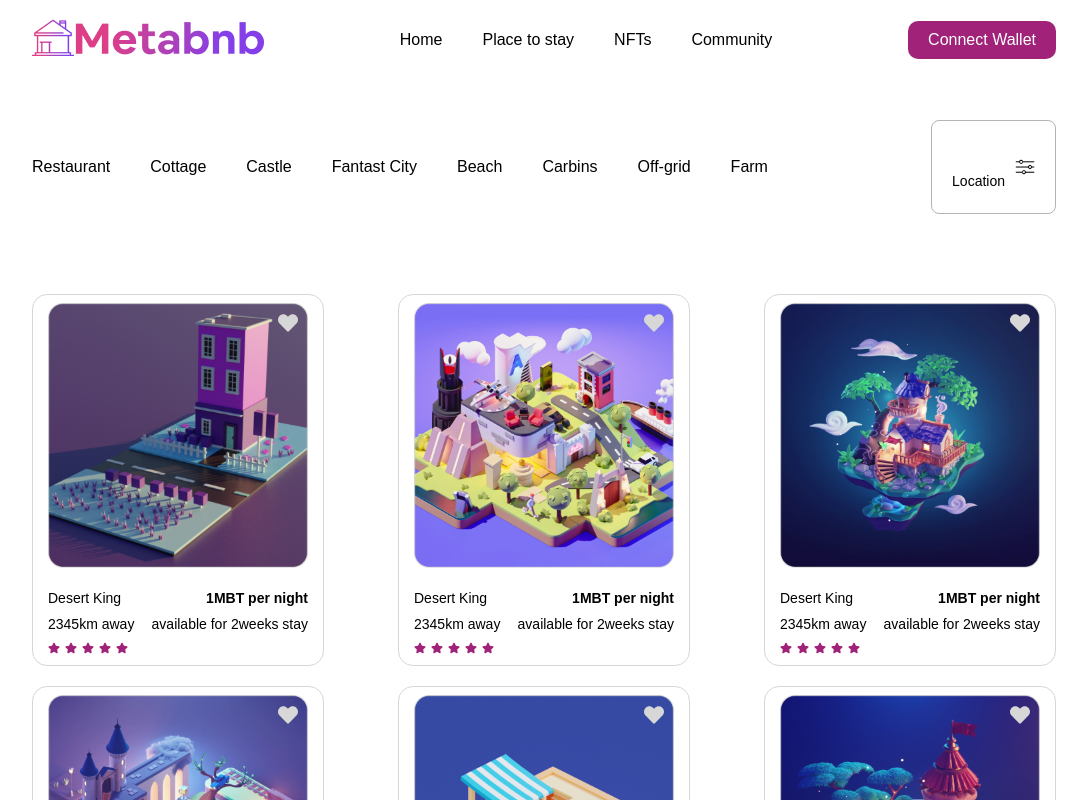
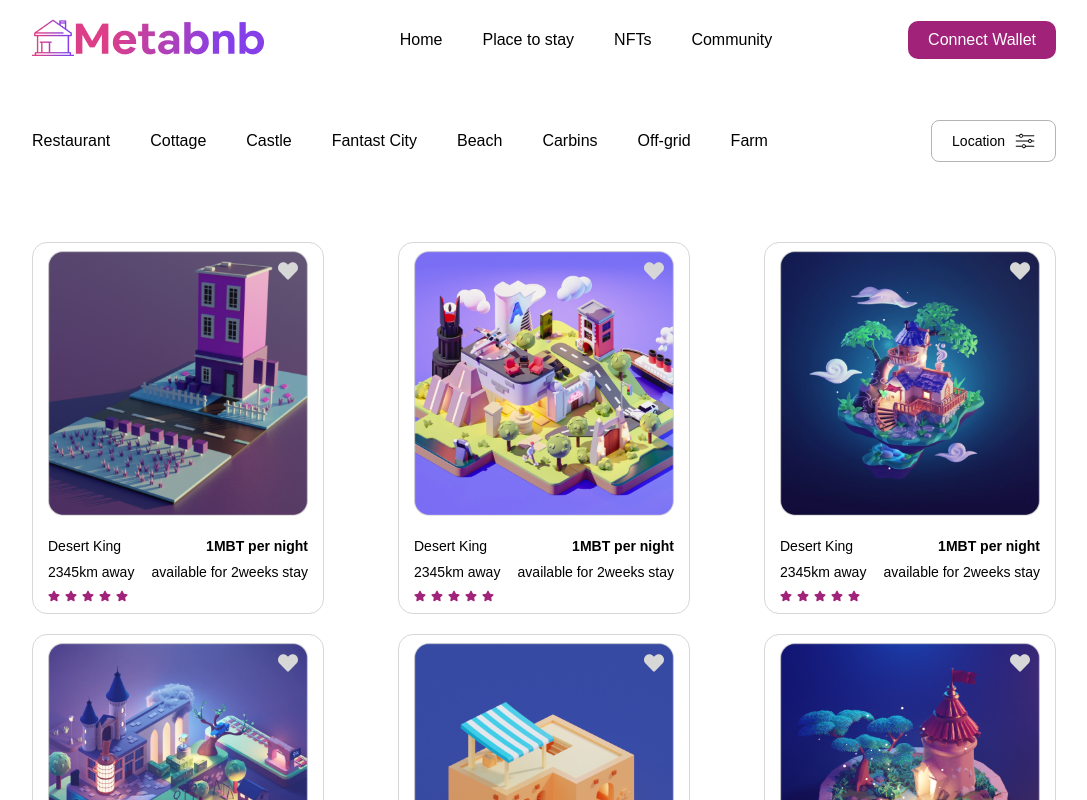
Before and after one commit to ManuOmulo/zuri-week-3, a React (Vite) app: page /place-to-stay in a window 1280 px wide. Shown: the top 800 px of the page, without its empty margins (96-1183 px from the left). Built offline with nearby package versions, Linux system fonts and the light colour scheme; a web font is replaced by a local one.

Commit message:
Fixed location issue

```diff
--- a/src/components/filter.module.css
+++ b/src/components/filter.module.css
@@ -23,6 +23,10 @@
   border-radius: 8px;
 }
 
+.filterContainer .filter p{
+  margin: 0;
+}
+
 .filterContainer .filter .icon {
   position: relative;
   width: 20px;
```
